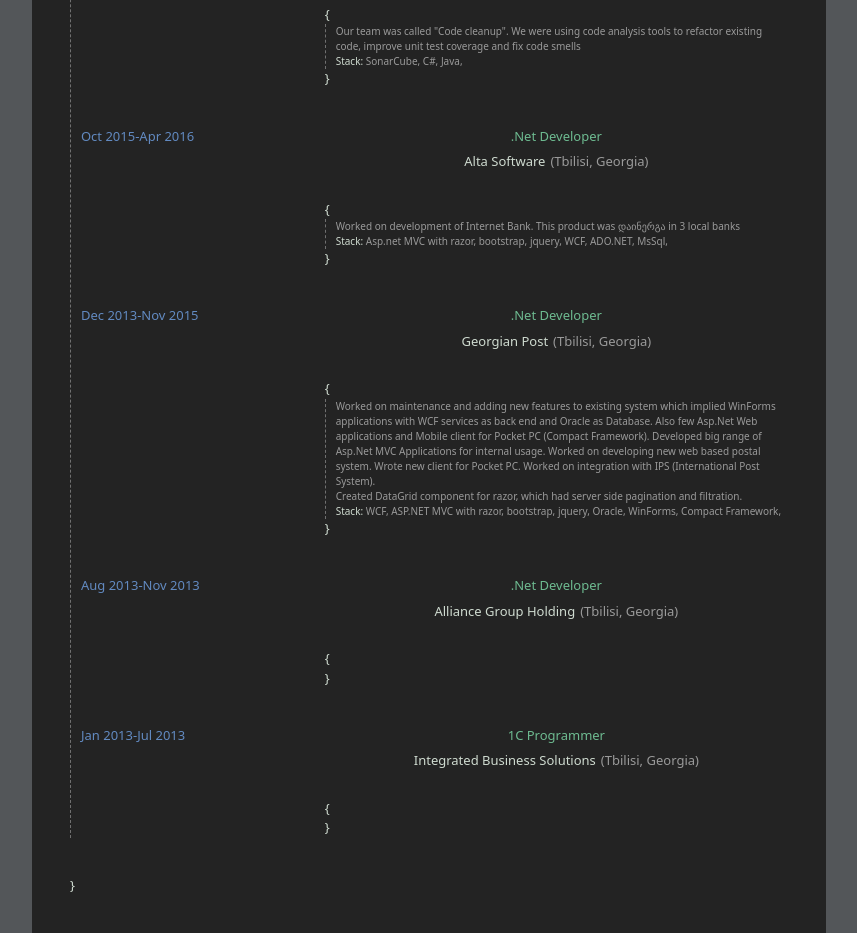
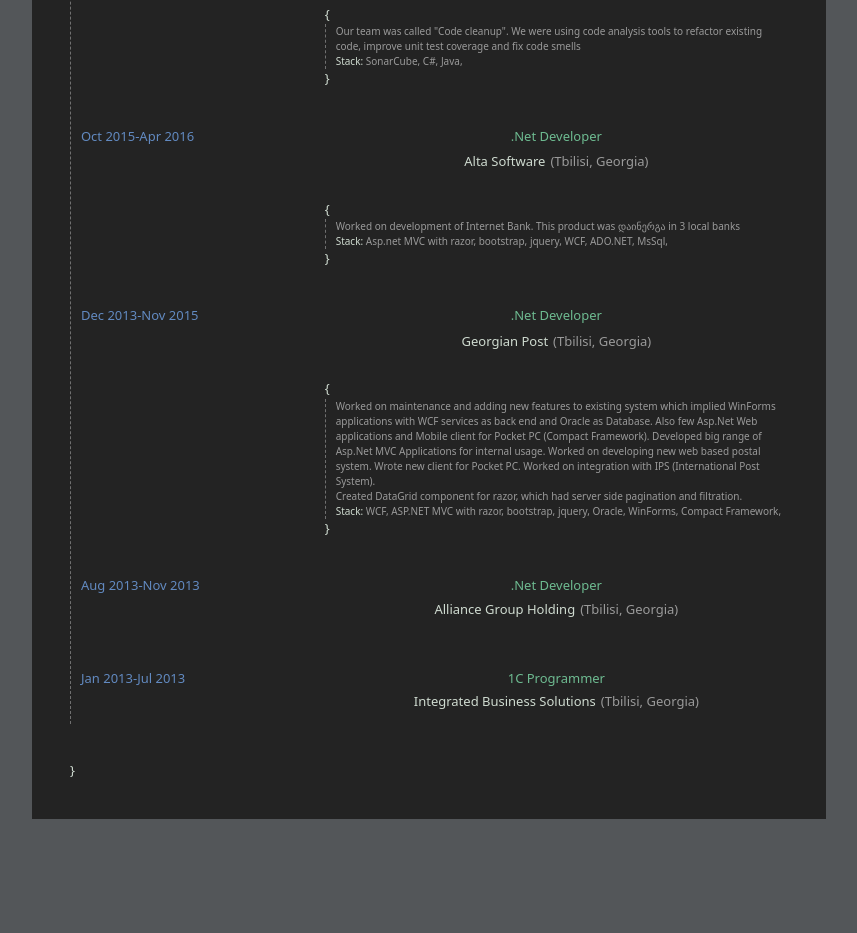
Before and after one commit to SosoTughushi/cv-maker, a React (Create React App) app: page / in a window 1280 px wide. Shown: the part 2620-3553 px from the top of the page, without its empty margins (211-1068 px from the left). After the commit the page ends 3439 px from the top, so only its background shows below. Built offline with nearby package versions, Linux system fonts and the light colour scheme.

Commit message:
Disabled collapse if job project description is not specified.

```diff
--- a/src/components/CvComponent/index.tsx
+++ b/src/components/CvComponent/index.tsx
@@ -1,4 +1,3 @@
-import Moment from "react-moment";
 import { Education } from "../../cv/education";
 import { Job } from "../../cv/job";
 import Jobs from "../Jobs";
@@ -11,7 +10,11 @@
 import Skill from "../../cv/skill";
 import { skills } from "../../cv/Soso";
 import SkillList from "../Skills";
+import { useEffect } from "react";
 export default function CvComponent({ personalInfo,jobs, education, languages }: CvComponentProps) {
+    useEffect(()=> {
+        document.title=personalInfo.fullName;
+    });
     return <div className="cv-component">
         <PersonalInfoComponent personalInfo={personalInfo} />
         <SkillList skills={skills} />
--- a/src/components/Jobs/index.tsx
+++ b/src/components/Jobs/index.tsx
@@ -1,4 +1,4 @@
-import { Job } from "../../cv/job";
+import { Job, Project } from "../../cv/job";
 import Moment from "react-moment";
 import "./Jobs.scss";
 import Collapsable from "../Collapsable";
@@ -6,23 +6,15 @@
 import Section from "../Section";
 
 
+
 export default function Jobs({ jobs }: JobsProps) {
+    type projectWithJob = Project & { companyName: string, location: string }
     const projects = jobs
         .flatMap(job =>
             job.projects.map(project => ({ ...project, companyName: job.company, location: job.location })));
 
-
-
-    return <div className="jobs">
-        <Section title="Work Experience">
-            {projects.map(project => <div className="job-item">
-                <div className="row">
-                    <div className="col-md-4 col-sm-4">
-                        <PeriodComponent period={project.period} />
-                    </div>
-                    <div className="col-md-8 col-sm-8">
-                        <Section title={
-                            <div className="job-title">
+    function renderTitle(project: projectWithJob) {
+        return <div className="job-title">
             <div className="role">
                 {project.role}
             </div>
@@ -34,8 +26,11 @@
                     (<span>{project.location}</span>)
                 </div>
             </div>
-                            </div>}>
-                            <div className="job-content">
+        </div>
+    }
+
+    function renderContent(project: projectWithJob) {
+        return <div className="job-content">
             <div className="description">
                 {project.description}
             </div>
@@ -52,7 +47,20 @@
             </div>}
 
         </div>
-                        </Section>
+    }
+
+    return <div className="jobs">
+        <Section title="Work Experience">
+            {projects.map(project => <div className="job-item">
+                <div className="row">
+                    <div className="col-md-4 col-sm-4">
+                        <PeriodComponent period={project.period} />
+                    </div>
+                    <div className="col-md-8 col-sm-8">
+                        {project.description ? <Section title={renderTitle(project)}>
+                            {renderContent(project)}
+                        </Section> : renderTitle(project)}
+
                     </div>
                 </div>
             </div>)}
--- a/src/cv/Soso/index.tsx
+++ b/src/cv/Soso/index.tsx
@@ -141,7 +141,6 @@
     projects: [
         {
             period: { dateFrom: new Date(2013, 7, 1), dateTo: new Date(2013, 10, 1) },
-            description: "",
             role: ".Net Developer",
             stack: []
         }
@@ -154,7 +153,6 @@
     projects: [
         {
             period: { dateFrom: new Date(2013, 0, 1), dateTo: new Date(2013, 6, 1) },
-            description: "",
             role: "1C Programmer",
             stack: [],
         }
--- a/src/cv/job.ts
+++ b/src/cv/job.ts
@@ -7,9 +7,9 @@
     projects: Project[]
 }
 
-type Project = {
+export type Project = {
     role: string,
-    description: ContentType,
+    description?: ContentType,
     scope?: ContentType[],
     stack: ContentType[],
     responsibilities?: ContentType[],
```
Lines whose indentation alone changed are shown as unchanged.
